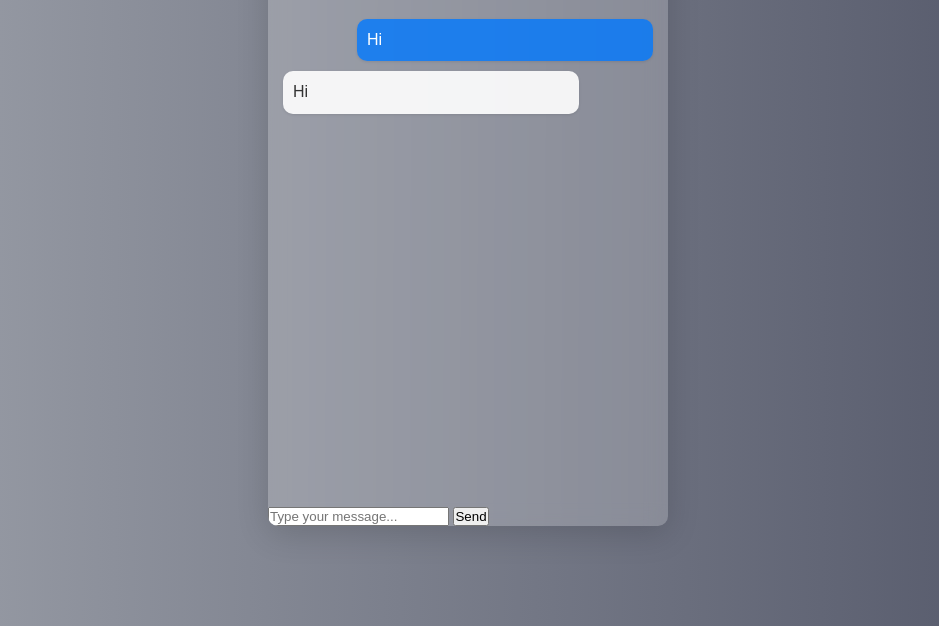
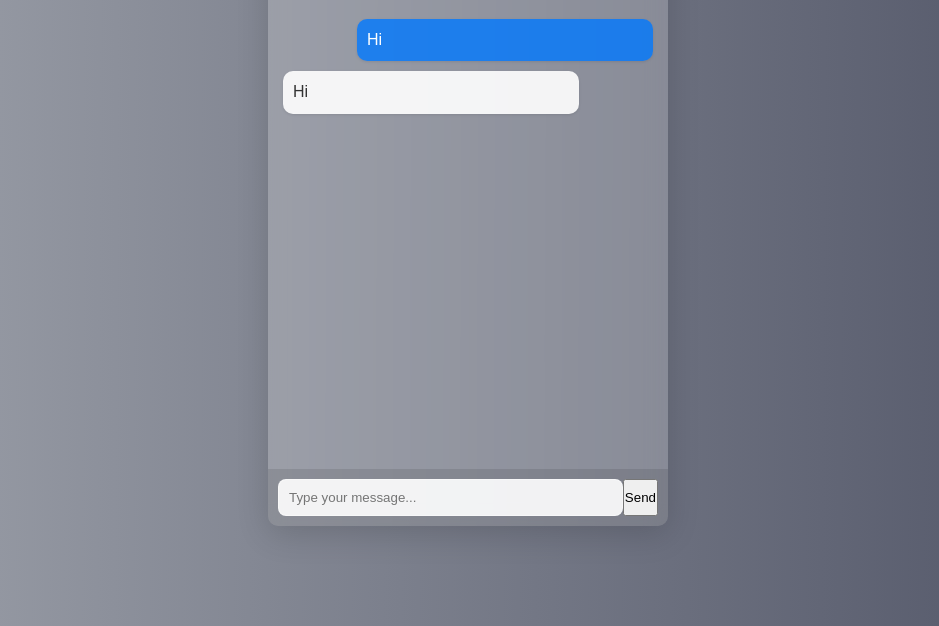
Before and after one commit to yasaschathurangana/ChatBot-Gemini-JavaScript-Api, a plain HTML site: page index.html in a window 1280 px wide. Shown: the part 174-800 px from the top of the page, without its empty margins (172-1111 px from the left). Drawn offline with Linux system fonts and the light colour scheme.

Commit message:
style: add css for user area and placeholder

```diff
--- a/css/style.css
+++ b/css/style.css
@@ -59,9 +59,23 @@ header{
     align-self: flex-end;
 }
 
-
 .bot-message{
     background: rgba(255, 255, 255, 0.9);
     color: #333;
     align-self: flex-start;
 }
+
+.input-area{
+    display: flex;
+    padding: 10px;
+    background: rgba(0, 0, 0, 0.1);
+}
+
+#user-input{
+    flex: 1;
+    padding: 10px;
+    border: 1px solid rgba(255, 255, 255, 0.4);
+    background: rgba(255, 255, 255, 0.9);
+    outline: none;
+    border-radius: 8px;
+}
```
